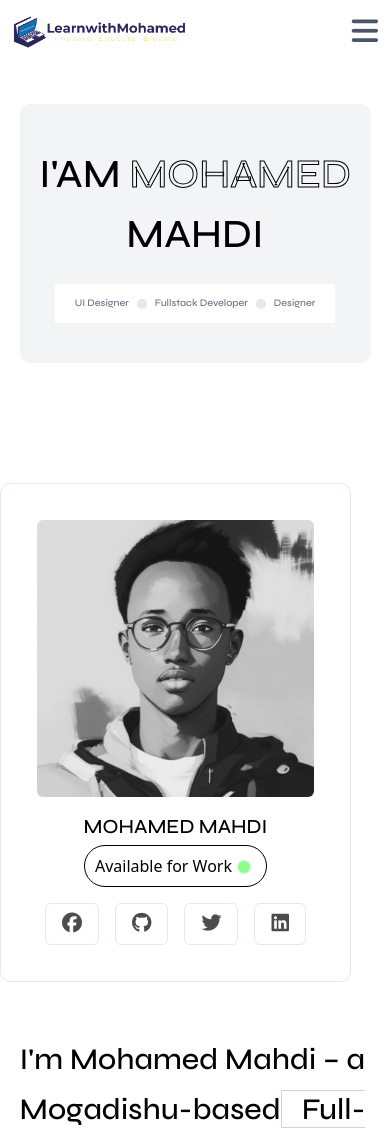
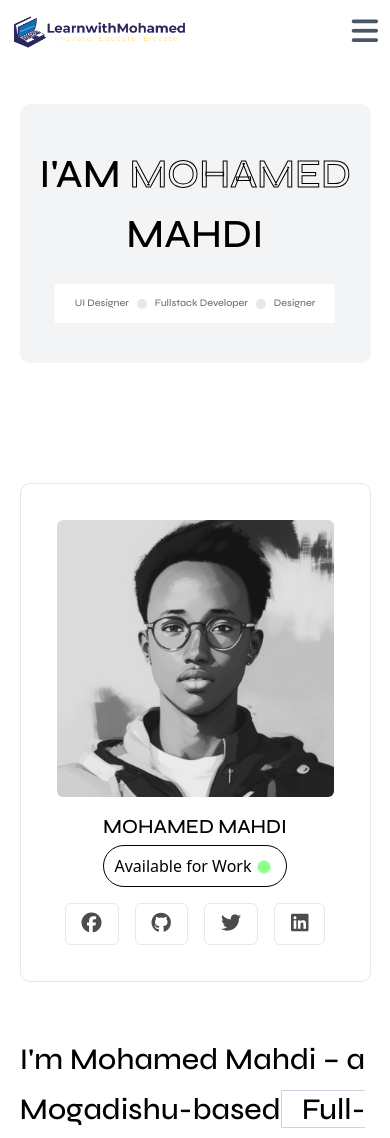
Before and after one commit to Maxamed459/My-Portfolio, a React (Vite) app: page / in a window 390 px wide. Shown: the top 1138 px of the page. Built offline with nearby package versions, Linux system fonts and the light colour scheme.

Commit message:
modified something

```diff
--- a/src/components/About.jsx
+++ b/src/components/About.jsx
@@ -7,7 +7,7 @@ const Home = () => {
       id="about"
       className="flex flex-col lg:flex-row justify-center py-20 gap-5 container mx-auto"
     >
-      <div className="max-w-[90%] lg:w-1/3 flex flex-col items-center rounded-[10px] p-9 border-[1px] border-slate-200">
+      <div className="max-w-[90%] mx-auto lg:w-1/3 flex flex-col items-center rounded-[10px] p-9 border-[1px] border-slate-200">
         <img src={Me} className="w-full rounded-md" alt="my image" />
         <div className="mt-4 space-y-1 text-center">
           <h3 className="font-sync text-xl uppercase font-[500]">
```
